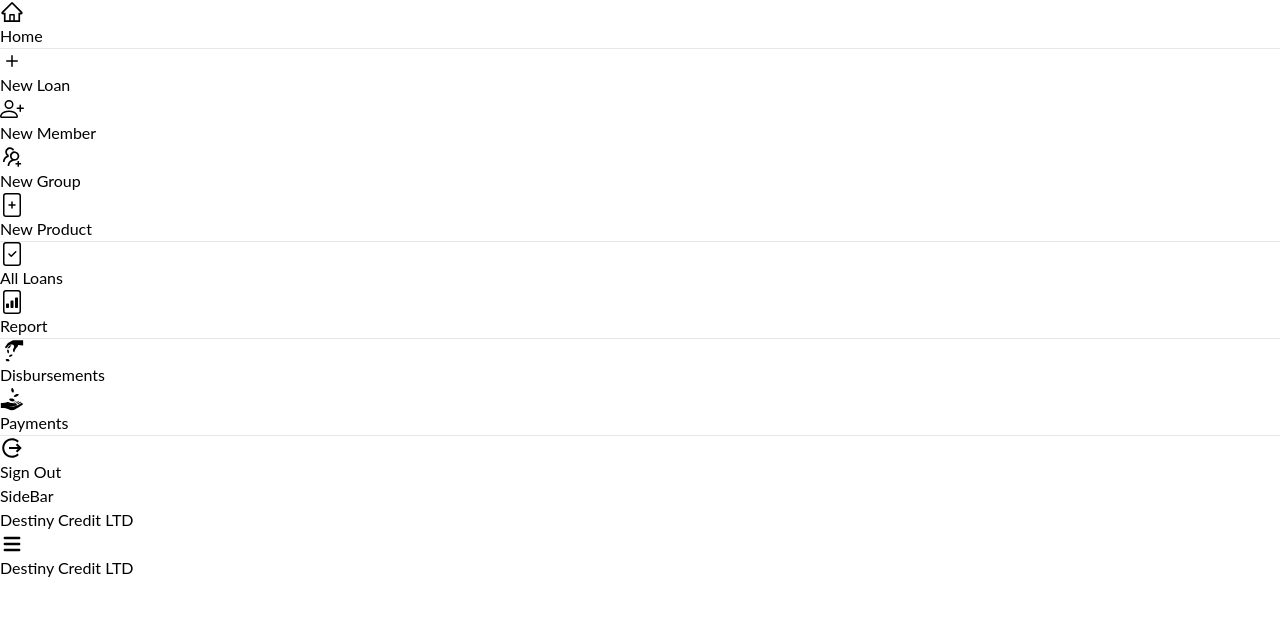
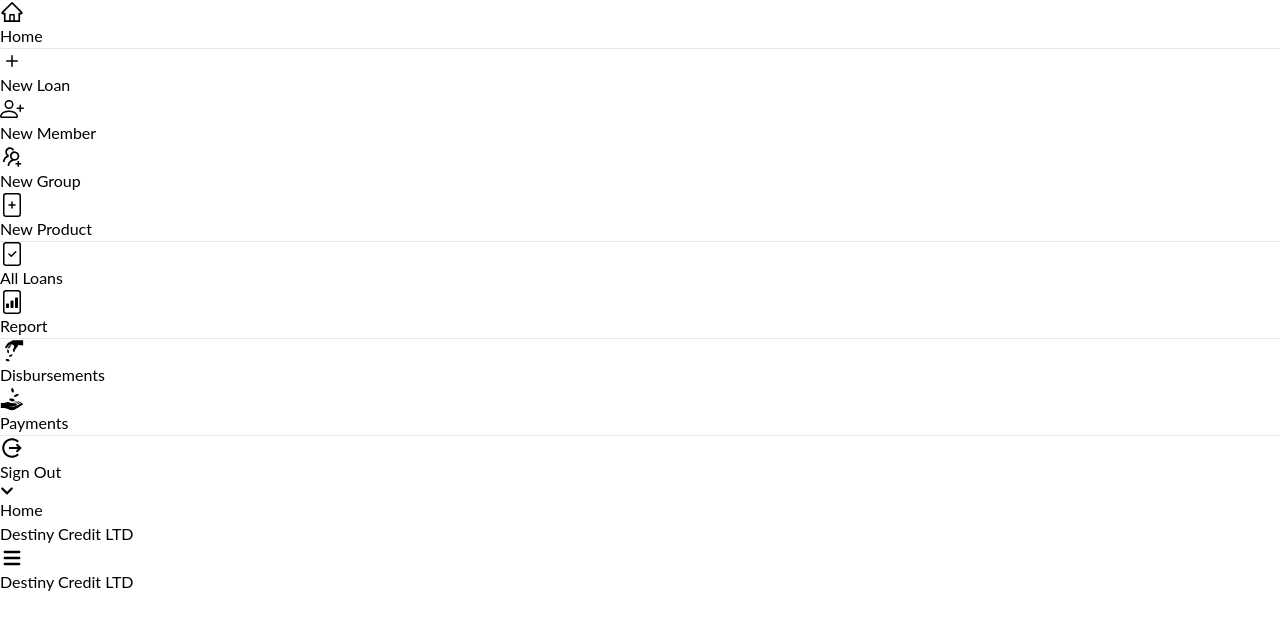
Before and after one commit to Pheon-Dev/destiny-credit, a Next.js app in the folder destiny-credit-frontend/: page / in a window 1280 px wide. Shown: the top 630 px of the page. Built offline with nearby package versions, Linux system fonts and the light colour scheme.

Commit message:
ADD: SideBar Components

```diff
--- a/destiny-credit-frontend/components/SideBar.tsx
+++ b/destiny-credit-frontend/components/SideBar.tsx
@@ -1,11 +1,75 @@
 import React, { useState, useEffect } from "react";
+import {
+  BsArrowRight,
+  BsBookmark,
+  BsBookmarkFill,
+  BsBookmarks,
+  BsBookmarksFill,
+  BsHash,
+} from "react-icons/bs";
+import { FaChevronDown, FaChevronRight, FaPlus } from "react-icons/fa";
+
+type LinkProps = {
+  name: string;
+  url: string;
+  title: string;
+};
+
+const LinkDropDown = ({ name, url, title }: LinkProps) => {
+  const [expanded, setExpanded] = useState(true);
+
+  type ChevProps = {
+    expand: boolean;
+  };
+
+  type DropProps = {
+    select: string;
+  };
+
+  const ChevronIcon = ({ expand }: ChevProps) => {
+    const chevClass = "text-accent text-opacity-80 my-auto mr-1";
+
+    return expand ? (
+      <FaChevronDown size="14" className={chevClass} />
+    ) : (
+      <FaChevronRight size="14" className={chevClass} />
+    );
+  };
+
+  const SideBarSelection = ({select}: DropProps) => (
+  <div className="dropdown-selection">
+  <BsArrowRight size="8" className="text-gray-800 m-2" />
+  <h5 className="dropdown-selection-text">{select}</h5>
+  </div>
+  )
+
+  const SideBarBlock = () => (
+  <div className="channel-block">
+  <h5 className="channel-block-text">Destiny Credit LTD</h5>
+  </div>
+  )
+
+  return (
+    <div className="dropdown mr-2">
+      <div
+        onClick={() => setExpanded((prev) => !prev)}
+        className="dropdown-header"
+      >
+        <ChevronIcon expand={expanded} />
+        <h5>{title}</h5>
+      </div>
+    </div>
+  );
+};
 
 const SideBar = () => {
-    return (
-      <div>
-        SideBar
-      </div>
-    )
-  }
+  return (
+  <div className="w-full h-full mr-0 m-0 ml-12 bg-gray-200 dark:bg-gray-800 overflow-hidden shadow-lg">
+  <div className="channel-container">
+  <LinkDropDown name="Dashboard" url="/" title="Home" />
+  </div>
+  </div>
+  );
+};
 
 export default SideBar;
```
